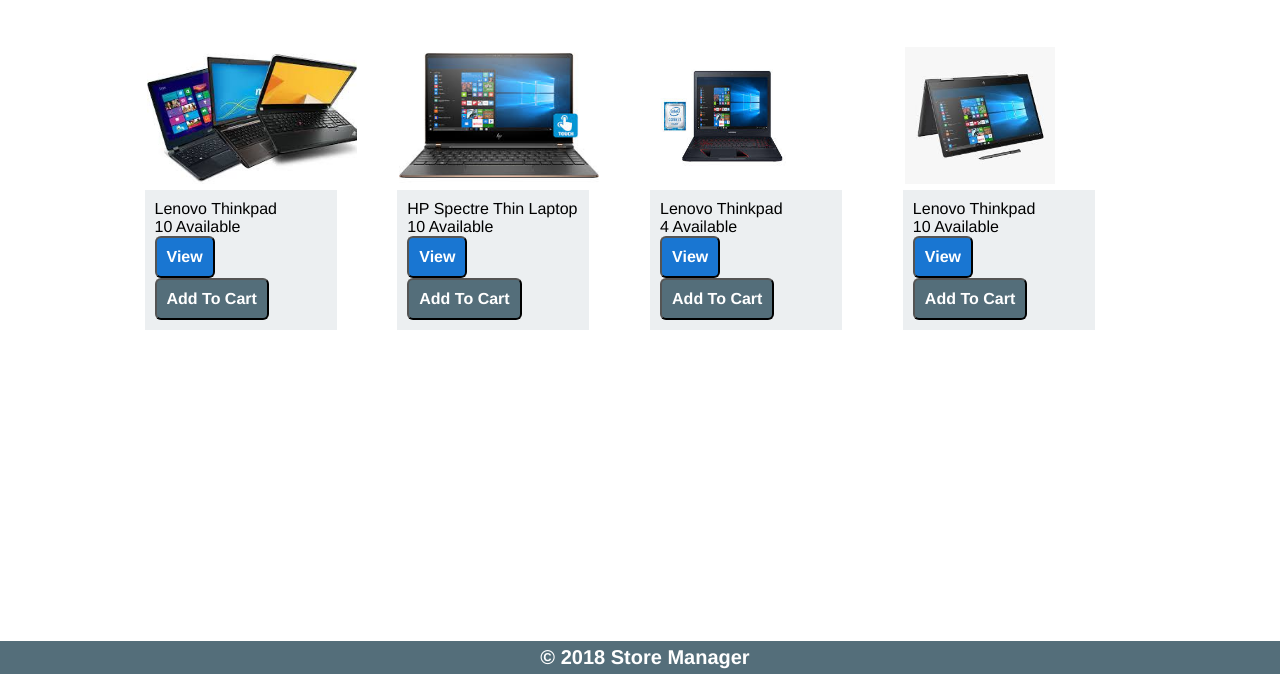
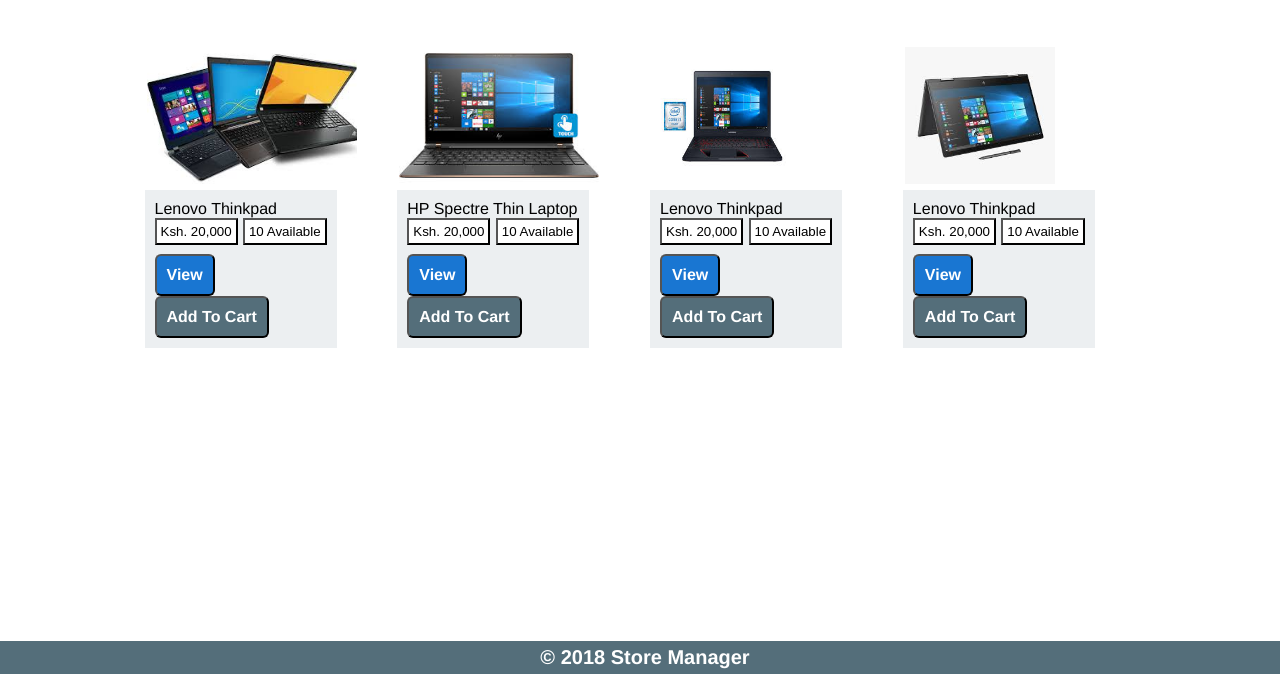
Before and after one commit to Nicanor008/Store-Manager, a plain HTML site: page StoreAttendant/products.html in a window 1280 px wide. Shown: the part 126-800 px from the top of the page. Drawn offline with Linux system fonts and the light colour scheme.

Commit message:
[ft-#161160524]configuration of products.html page

```diff
--- a/StoreAttendant/products.html
+++ b/StoreAttendant/products.html
@@ -78,8 +78,9 @@
                                 <div class="product_category_descr">
                                     Lenovo Thinkpad
                                     <br>
-                                    10 Available
-                                    <br>
+                                    <button style="float:left;background-color: white;padding: 4px;">Ksh. 20,000</button>
+                                    <button style="float:right;background-color: white;padding: 4px;">10 Available</button>
+                                    <br><br>
                                     <a href="single_product.html" class="add_to_cart_btn">
                                         <button>View</button>
                                     </a>
@@ -94,8 +95,9 @@
                                 <!-- product description here -->
                                 <div class="product_category_descr">
                                     HP Spectre Thin Laptop
+                                    <br><button style="float:left;background-color: white;padding: 4px;">Ksh. 20,000</button>
+                                    <button style="float:right;background-color: white;padding: 4px;">10 Available</button>
                                     <br>
-                                    10 Available
                                     <br>
                                     <a href="single_product.html" class="add_to_cart_btn">
                                         <button>View</button>
@@ -112,7 +114,9 @@
                                 <div class="product_category_descr">
                                     Lenovo Thinkpad
                                     <br>
-                                    4 Available
+                                    <button style="float:left;background-color: white;padding: 4px;">Ksh. 20,000</button>
+                                    <button style="float:right;background-color: white;padding: 4px;">10 Available</button>
+                                    <br>
                                     <br>
                                     <a href="single_product.html" class="add_to_cart_btn">
                                         <button>View</button>
@@ -130,7 +134,9 @@
                                 <div class="product_category_descr">
                                     Lenovo Thinkpad
                                     <br>
-                                    10 Available
+                                    <button style="float:left;background-color: white;padding: 4px;">Ksh. 20,000</button>
+                                    <button style="float:right;background-color: white;padding: 4px;">10 Available</button>
+                                    <br>
                                     <br>
                                     <a href="single_product.html" class="add_to_cart_btn">
                                         <button>View</button>
```
